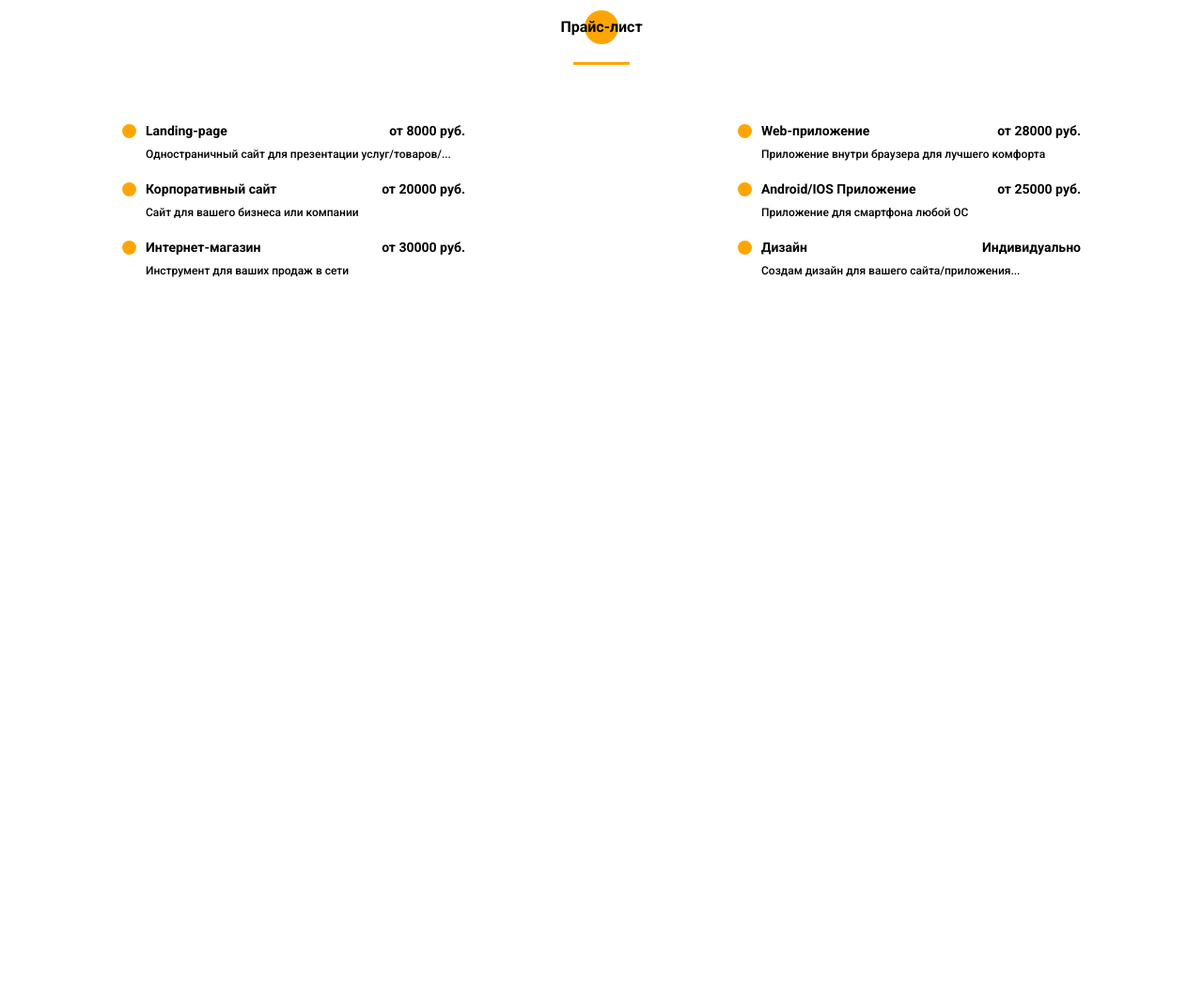
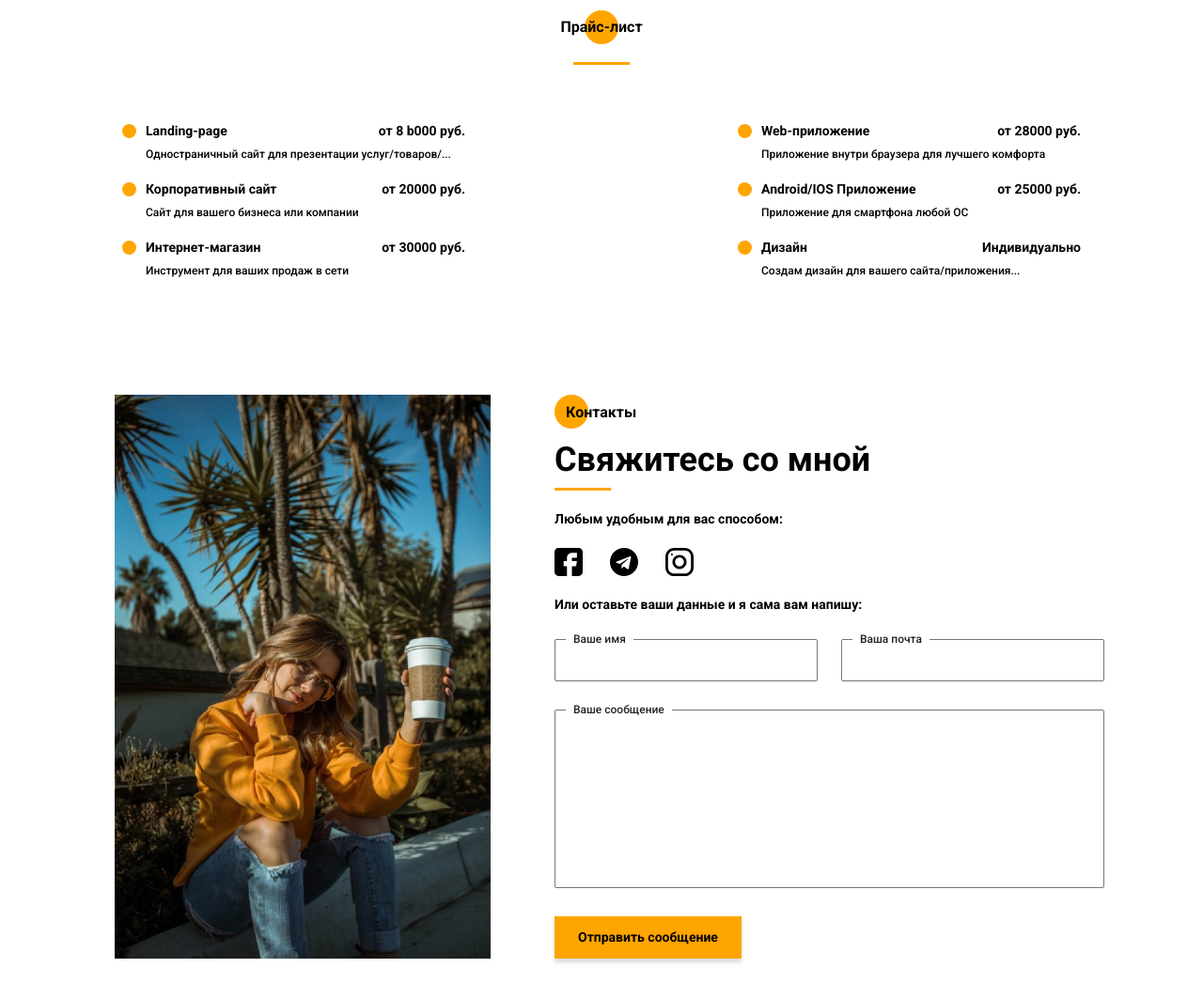
Before and after one commit to vgshenshin/portfolio, a website: page src/index.html in a window 1280 px wide. Shown: the part 4225-5288 px from the top of the page at 94% size. Before the commit the page ends 4525 px from the top, so only its background shows below. Drawn offline with nearby package versions, Linux system fonts and the light colour scheme; files that its build step writes are made by us from their sources; files whose address does not match are found by name.

Commit message:
finish desctop

```diff
--- a/src/index.html
+++ b/src/index.html
@@ -380,7 +380,7 @@
             <div class="price__wrapper">
                 <div class="price__item">
                     <div class="title title_fz14 price__product">Landing-page</div>
-                    <div class="title title_fz14 price__value">от 8000 руб.</div>
+                    <div class="title title_fz14 price__value">от 8 b000 руб.</div>
                     <div class="title_fz12 price__descr">Одностраничный сайт для презентации услуг/товаров/...</div>
                 </div>
                 <div class="price__item">
@@ -412,6 +412,57 @@
         </div>
     </section>
 
+    <section class="contacts">
+        <div class="container">
+            <div class="contacts__wrapper">
+                <div class="contacts__photo">
+                    <img src="img/main_photo.jpg" alt="me" class="grid-item__img">
+                </div>
+                <div class="contacts__descr">
+                    <h2 class="title title_fz16 contacts__subtitle">Контакты</h2>
+                    <div class="title">Свяжитесь со мной</div>
+                    <div class="divider"></div>
+                    <div class="title title_fz14 contacts__text">
+                        Любым удобным для вас способом:
+                    </div>
+                    <div class="contacts__social">
+                        <a href="#" class="contacts__link">
+                            <img src="icons/social/facebook_str.svg" alt="facebook">
+                        </a>
+                        <a href="#" class="contacts__link">
+                            <img src="icons/social/telegram.svg" alt="telegram">
+                        </a>
+                        <a href="#" class="contacts__link">
+                            <img src="icons/social/instagram_str.svg" alt="instagram">
+                        </a>
+                    </div>
+                    <div class="title title_fz14 contacts__text">
+                        Или оставьте ваши данные и я сама вам напишу:
+                    </div>
+
+                    <form action="#" class="contacts__form">
+                        <div class="contacts__input">
+                            <input name="name" id="name" type="text">
+                            <label for="name">Ваше имя</label>
+                        </div>
+                        <div class="contacts__input">
+                            <input name="email" id="email" type="email">
+                            <label for="email">Ваша почта</label>
+                        </div>
+
+                        <div class="contacts__textarea">
+                            <textarea name="text" id="text"></textarea>
+                            <label for="text">Ваше сообщение</label>
+                        </div>
+                        <div>
+                            <button class="contacts__btn btn">Отправить сообщение</button>
+                        </div>
+                    </form>
+                </div>
+            </div>
+        </div>
+    </section>
+
     <script src="js/script.js"></script>
 </body>
 </html>
--- /dev/null
+++ b/src/sass/blocks/_contacts.scss
@@ -0,0 +1,80 @@
+.contacts {
+    padding: 120px 0 90px 0;
+    &__wrapper {
+        padding: 0 35px 0 52px;
+        display: grid;
+        grid-template-columns: 400px 585px;
+        justify-content: space-between;
+    }
+    &__photo {
+        img {
+            width: 100%;
+        }
+    }
+    &__descr {
+        padding-top: 6px;
+        .divider {
+            margin: 0;
+        }
+    }
+    &__subtitle {
+        position: relative;
+        padding: 1px 0 0 12px;
+        @include before_circle;
+    }
+    &__text, &__social {
+        margin-top: 20px;
+    }
+    &__link {
+        margin-right: 25px;
+        img {
+            max-width: 30px;
+            max-height: 30px;
+        }
+    }
+    &__form {
+        margin-top: 26px;
+        display: grid;
+        grid-template: 45px 190px 45px / repeat(2, 280px);
+        justify-content: space-between;
+        row-gap: 30px;
+        label {
+            display: block;
+            position: absolute;
+            height: 18px;
+            padding: 0 8px;
+            background-color: #fff;
+            font-size: 12px;
+            margin-bottom: 0;
+            left: 12px;
+            top: -9px;
+        }
+    }
+    &__input {
+        position: relative;
+        input {
+            width: 100%;
+            height: 100%;
+            padding: 0 20px;
+            font-size: 12px;
+        }
+    }
+    &__textarea {
+        position: relative;
+        grid-column: 1 / 3;
+        textarea {
+            width: 100%;
+            height: 100%;
+            resize: none;
+            padding: 20px;
+            font-size: 12px;
+        }
+    }
+    &__btn {
+        border: none;
+        font-weight: 700;
+        font-size: 14px;
+        line-height: 21px;
+
+    }
+}
--- a/src/sass/style.scss
+++ b/src/sass/style.scss
@@ -34,3 +34,4 @@
 @import 'blocks/use';
 @import 'blocks/portfolio';
 @import 'blocks/price';
+@import 'blocks/contacts';
```
Also changed, not shown: dist/css/style.min.css, dist/icons/social/facebook_str.svg (added), dist/icons/social/instagram_str.svg (added), dist/index.html, src/icons/social/facebook_str.svg (added), src/icons/social/instagram_str.svg (added).
